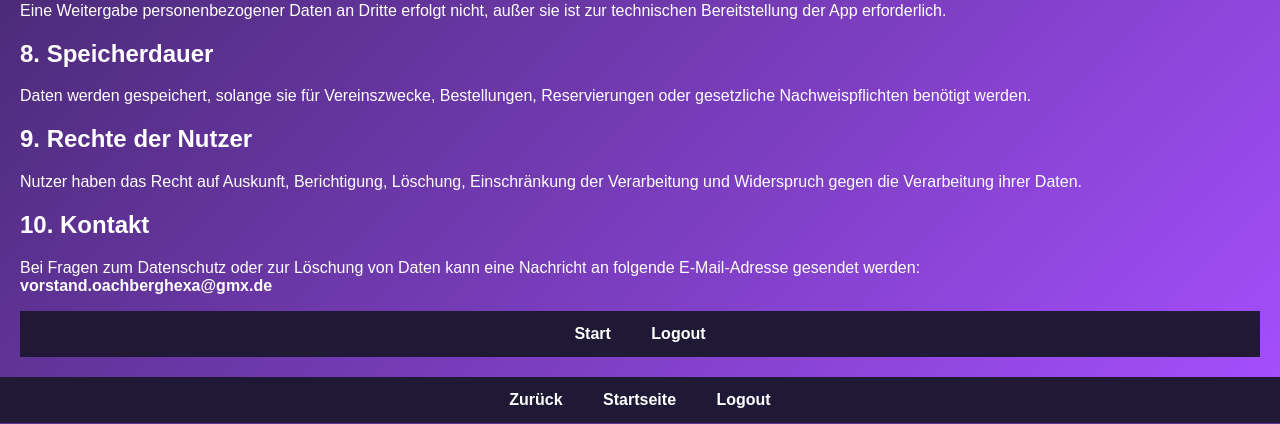
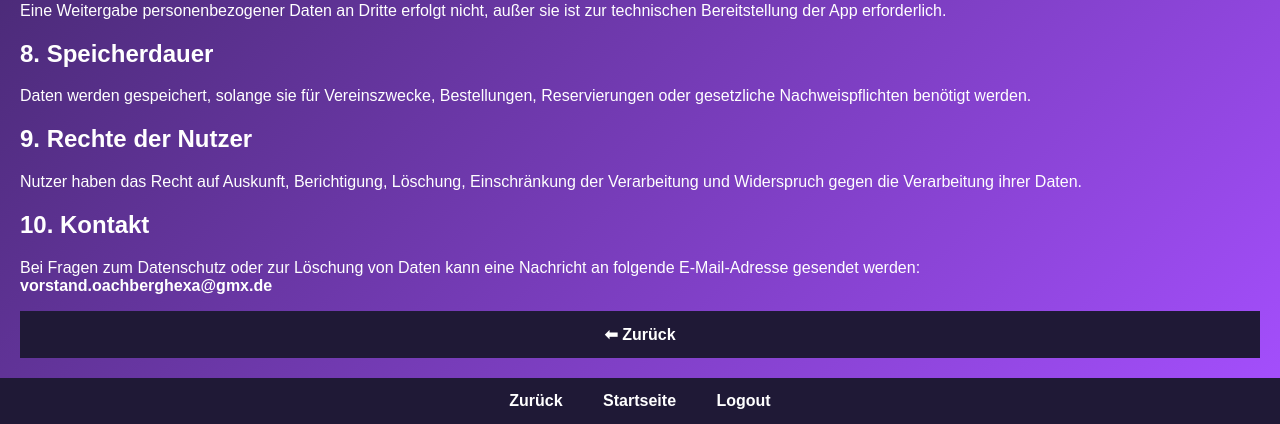
Before and after one commit to jessicabausch24-bot/hexenapp, a Flask app: page /datenschutz in a window 1280 px wide. Shown: the part 857-1281 px from the top of the page. Run offline with Flask 3, Linux system fonts and the light colour scheme.

Commit message:
footer nur zurueck button

```diff
--- a/templates/datenschutz.html
+++ b/templates/datenschutz.html
@@ -78,10 +78,9 @@
             <strong>vorstand.oachberghexa@gmx.de</strong>
         </p>
 
-        <div class="footer-bar">
-            <a href="{{ url_for('dashboard') }}">Start</a>
-            <a href="{{ url_for('logout') }}">Logout</a>
-        </div>
+    <div class="footer-bar">
+    <a href="javascript:history.back()">⬅ Zurück</a>
+    </div>
     </div>
 </div>
 
--- a/templates/impressum.html
+++ b/templates/impressum.html
@@ -55,9 +55,8 @@
         </p>
 
         <div class="footer-bar">
-            <a href="{{ url_for('dashboard') }}">Start</a>
-            <a href="{{ url_for('logout') }}">Logout</a>
-        </div>
+    <a href="javascript:history.back()">⬅ Zurück</a>
+
     </div>
 </div>
 
```
